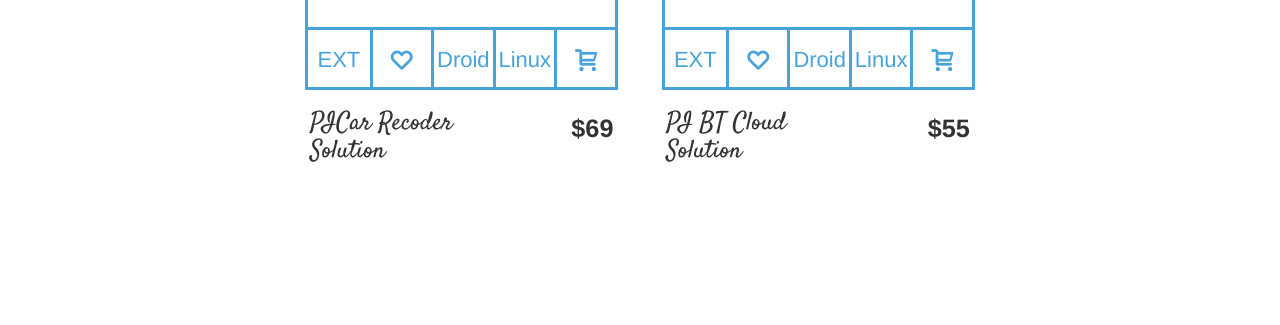
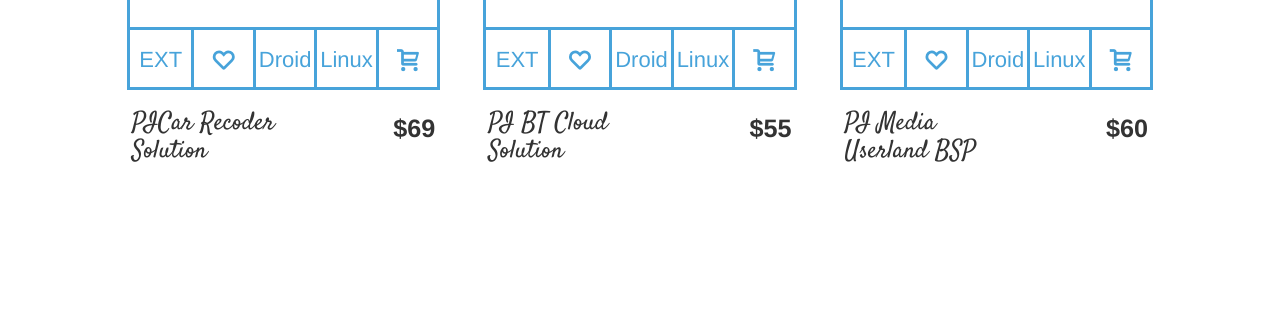
Before and after one commit to mayqueenRD/mq_official_web, a Flask app: page /goods in a window 1280 px wide. Shown: the part 874-1199 px from the top of the page. Run offline with Flask 2, Linux system fonts and the light colour scheme; data comes from the database, SQL or seed files in the repository; both versions use the stored data as it was after the commit; some libraries are stand-ins or nearby versions.

Commit message:
add rm006 product.

```diff
--- a/templates/mayqueen_web/goods.html
+++ b/templates/mayqueen_web/goods.html
@@ -262,6 +262,44 @@
 						</div>
 					</li>
 
+                    <li>
+						<div class="cbp-pgcontent">
+							<span class="cbp-pgrotate">Rotate Item</span>
+							<div class="cbp-pgitem">
+								<div class="cbp-pgitem-flip">
+                                    <a href="/detail?5"><img src="https://dl.dropboxusercontent.com/u/70208644/images/official/goods/6_front.png" /></a>
+                                    <img src="https://dl.dropboxusercontent.com/u/70208644/images/official/goods/6_back.png" />
+								</div>
+							</div><!-- /cbp-pgitem -->
+							<ul class="cbp-pgoptions">
+								<li class="cbp-pgoptsize">
+									<span data-size="XL">EXT</span>
+									<div class="cbp-pgopttooltip">
+										<span data-size="L">Case</span>
+									</div>
+								</li>
+
+								<li class="cbp-pgoptfav">Favorite</li>
+								<li class="cbp-pgoptsize">
+									<span data-size="XL">Droid</span>
+								</li>
+ 								<li class="cbp-pgoptsize">
+									<span data-size="XL">Linux</span>
+									<div class="cbp-pgopttooltip">
+										<span data-size="S">ArchLinux</span>
+									</div>
+								</li>
+								<li class="cbp-pgoptcart"></li>
+							</ul>
+						</div>
+						<div class="cbp-pginfo">
+							<h3>PI Media Userland BSP</h3>
+							<span class="cbp-pgprice">$60</span>
+						</div>
+					</li>
+
+
+
 				</ul><!-- /cbp-pggrid -->
 			</div><!-- /cbp-pgcontainer -->
 		</div>
```
Also changed, not shown: goods_detail.db.
